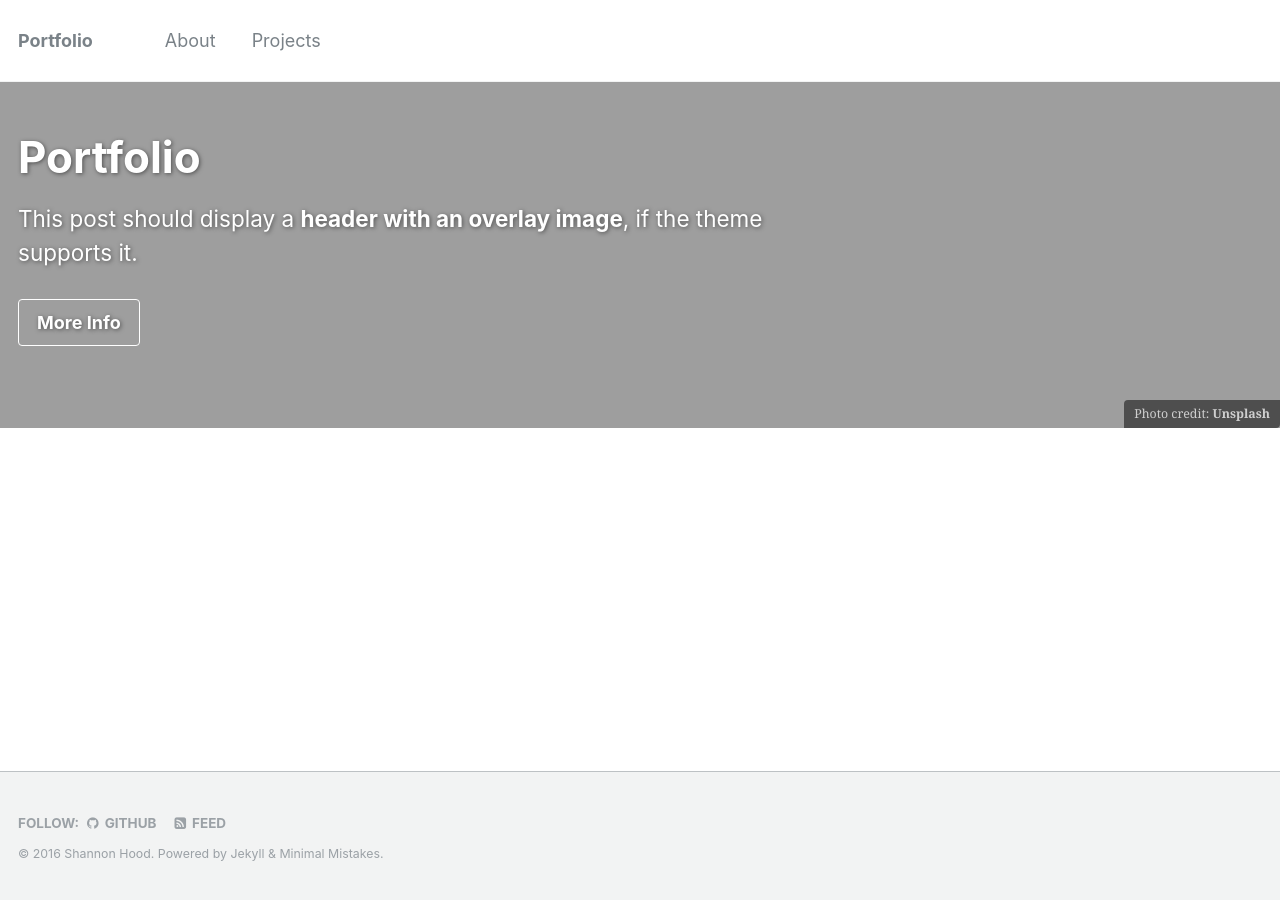
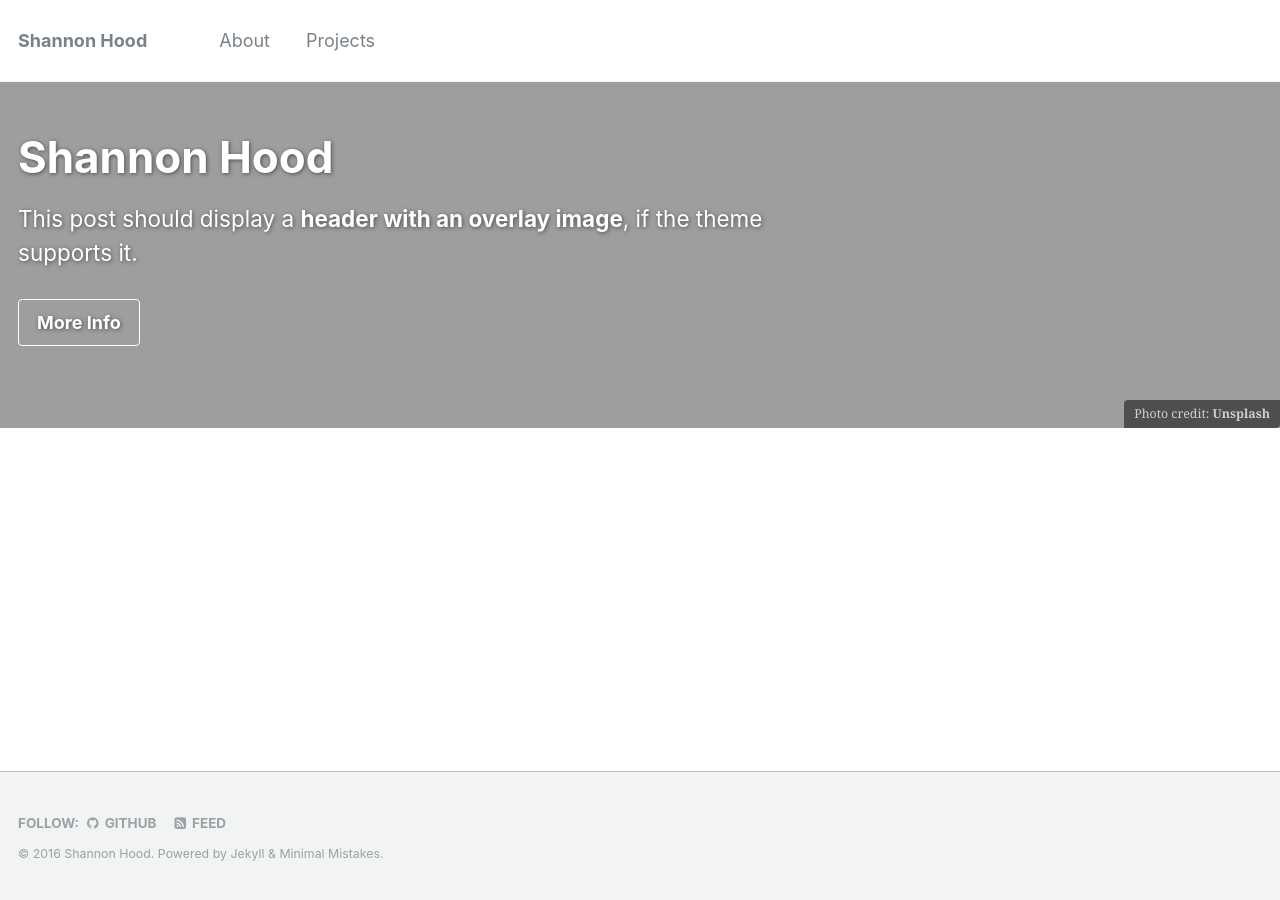
Before and after one commit to hoodsr/hoodsr.github.io, a Jekyll site: the page built from index.html, in a window 1280 px wide. Built offline with Jekyll 4.4.1, drawn with Linux system fonts in a browser that asks for light colours; the list of posts is cut into pages by our own code.

Commit message:
minimal mistakes customized

```diff
--- a/_config.yml
+++ b/_config.yml
@@ -7,13 +7,13 @@
 
 # Site Settings
 locale                   : "en"
-title                    : "Portfolio"
+title                    : "Shannon Hood"
 title_separator          : "-"
 name                     : "Shannon Hood"
 description              : "An amazing website."
 url                      : "https://hoodsr.github.io"
 baseurl                  : # the subpath of your site, e.g. "/blog"
-repository               : "hoodsr/hoodsr/hoodsr.github.io"
+repository               : "hoodsr/hoodsr.github.io"
 teaser                   : # filename of teaser fallback teaser image placed in /images/, .e.g. "500x300.png"
 # breadcrumbs            : false # true, false (default)
 words_per_minute         : 200
@@ -93,7 +93,7 @@ author:
   flickr           :
   facebook         :
   foursquare       :
-  github           : https://github.com/hoodsr
+  github           : hoodsr
   google_plus      :
   keybase          :
   instagram        :
```
